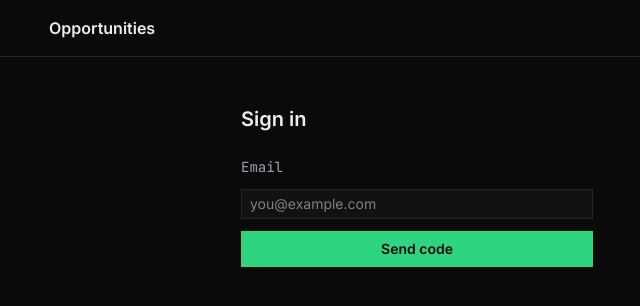
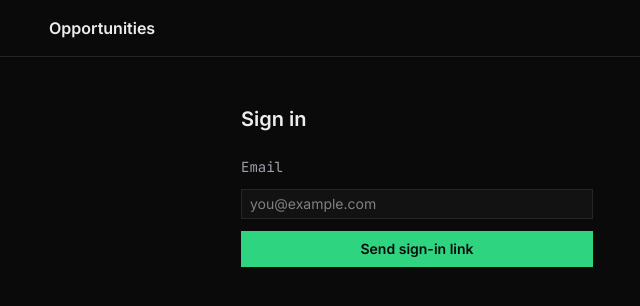
Before and after one commit to rabehalmutairi/VETTED, a Next.js app: page /sign-in in a window 1280 px wide. Shown: the top 306 px of the page, without its empty margins (223-863 px from the left). Built offline with nearby package versions, Linux system fonts and the light colour scheme; no server answers.

Commit message:
switch sign-in to magic link, drop otp code entry

```diff
--- /dev/null
+++ b/app/auth/confirm/route.ts
@@ -0,0 +1,23 @@
+import { type EmailOtpType } from "@supabase/supabase-js";
+import { NextResponse, type NextRequest } from "next/server";
+import { createClient } from "@/lib/supabase/server";
+
+export async function GET(request: NextRequest) {
+  const { searchParams, origin } = new URL(request.url);
+  const tokenHash = searchParams.get("token_hash");
+  const type = searchParams.get("type") as EmailOtpType | null;
+  const next = searchParams.get("next") ?? "/";
+
+  if (tokenHash && type) {
+    const supabase = await createClient();
+    const { error } = await supabase.auth.verifyOtp({
+      type,
+      token_hash: tokenHash,
+    });
+    if (!error) {
+      return NextResponse.redirect(`${origin}${next}`);
+    }
+  }
+
+  return NextResponse.redirect(`${origin}/sign-in?error=link-invalid-or-expired`);
+}
--- a/app/sign-in/page.tsx
+++ b/app/sign-in/page.tsx
@@ -1,43 +1,35 @@
 "use client";
 
-import { useState } from "react";
-import { useRouter } from "next/navigation";
+import { Suspense, useState } from "react";
+import { useSearchParams } from "next/navigation";
 import { createClient } from "@/lib/supabase/client";
 
 export default function SignInPage() {
-  const router = useRouter();
+  return (
+    <Suspense>
+      <SignInForm />
+    </Suspense>
+  );
+}
+
+function SignInForm() {
   const supabase = createClient();
+  const searchParams = useSearchParams();
+  const linkError = searchParams.get("error");
 
-  const [step, setStep] = useState<"email" | "code">("email");
+  const [sent, setSent] = useState(false);
   const [email, setEmail] = useState("");
-  const [code, setCode] = useState("");
   const [error, setError] = useState<string | null>(null);
   const [pending, setPending] = useState(false);
 
-  async function handleSendCode(e: React.FormEvent) {
+  async function handleSendLink(e: React.FormEvent) {
     e.preventDefault();
     setPending(true);
     setError(null);
 
-    const { error } = await supabase.auth.signInWithOtp({ email });
-
-    setPending(false);
-    if (error) {
-      setError(error.message);
-      return;
-    }
-    setStep("code");
-  }
-
-  async function handleVerifyCode(e: React.FormEvent) {
-    e.preventDefault();
-    setPending(true);
-    setError(null);
-
-    const { error } = await supabase.auth.verifyOtp({
+    const { error } = await supabase.auth.signInWithOtp({
       email,
-      token: code,
-      type: "email",
+      options: { emailRedirectTo: `${window.location.origin}/auth/confirm` },
     });
 
     setPending(false);
@@ -45,16 +37,19 @@ export default function SignInPage() {
       setError(error.message);
       return;
     }
-    router.push("/");
-    router.refresh();
+    setSent(true);
   }
 
   return (
     <div className="mx-auto max-w-sm px-4 py-12">
       <h1 className="text-xl font-semibold text-ink">Sign in</h1>
 
-      {step === "email" ? (
-        <form onSubmit={handleSendCode} className="mt-6 flex flex-col gap-3">
+      {sent ? (
+        <p className="mt-6 text-sm text-muted">
+          Check <span className="text-ink">{email}</span> for a sign-in link.
+        </p>
+      ) : (
+        <form onSubmit={handleSendLink} className="mt-6 flex flex-col gap-3">
           <label className="text-sm font-mono text-muted" htmlFor="email">
             Email
           </label>
@@ -72,33 +67,7 @@ export default function SignInPage() {
             disabled={pending}
             className="bg-accent px-4 py-2 text-sm font-semibold text-ground transition duration-150 active:scale-[0.97] disabled:opacity-50 [@media(hover:hover)_and_(pointer:fine)]:hover:bg-accent/90"
           >
-            {pending ? "Sending..." : "Send code"}
-          </button>
-        </form>
-      ) : (
-        <form onSubmit={handleVerifyCode} className="mt-6 flex flex-col gap-3">
-          <p className="text-sm text-muted">
-            Enter the code sent to <span className="text-ink">{email}</span>
-          </p>
-          <label className="text-sm font-mono text-muted" htmlFor="code">
-            Code
-          </label>
-          <input
-            id="code"
-            type="text"
-            inputMode="numeric"
-            required
-            value={code}
-            onChange={(e) => setCode(e.target.value)}
-            className="border border-hairline bg-surface px-2 py-1 text-sm text-ink font-mono"
-            placeholder="123456"
-          />
-          <button
-            type="submit"
-            disabled={pending}
-            className="bg-accent px-4 py-2 text-sm font-semibold text-ground transition duration-150 active:scale-[0.97] disabled:opacity-50 [@media(hover:hover)_and_(pointer:fine)]:hover:bg-accent/90"
-          >
-            {pending ? "Verifying..." : "Verify"}
+            {pending ? "Sending..." : "Send sign-in link"}
           </button>
         </form>
       )}
@@ -108,6 +77,12 @@ export default function SignInPage() {
           {error}
         </p>
       ) : null}
+
+      {!error && linkError ? (
+        <p className="mt-4 border border-hairline bg-surface px-3 py-2 text-sm text-ink">
+          That link is invalid or expired. Request a new one below.
+        </p>
+      ) : null}
     </div>
   );
 }
```
